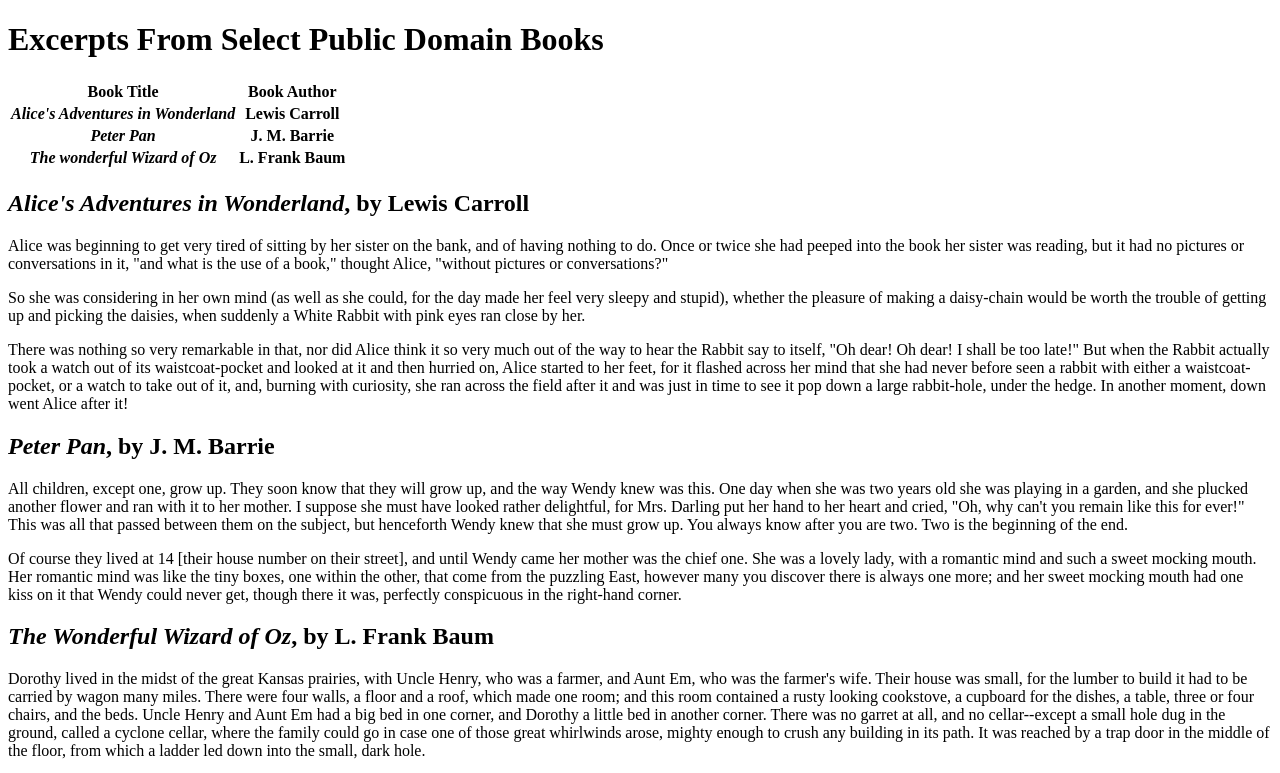
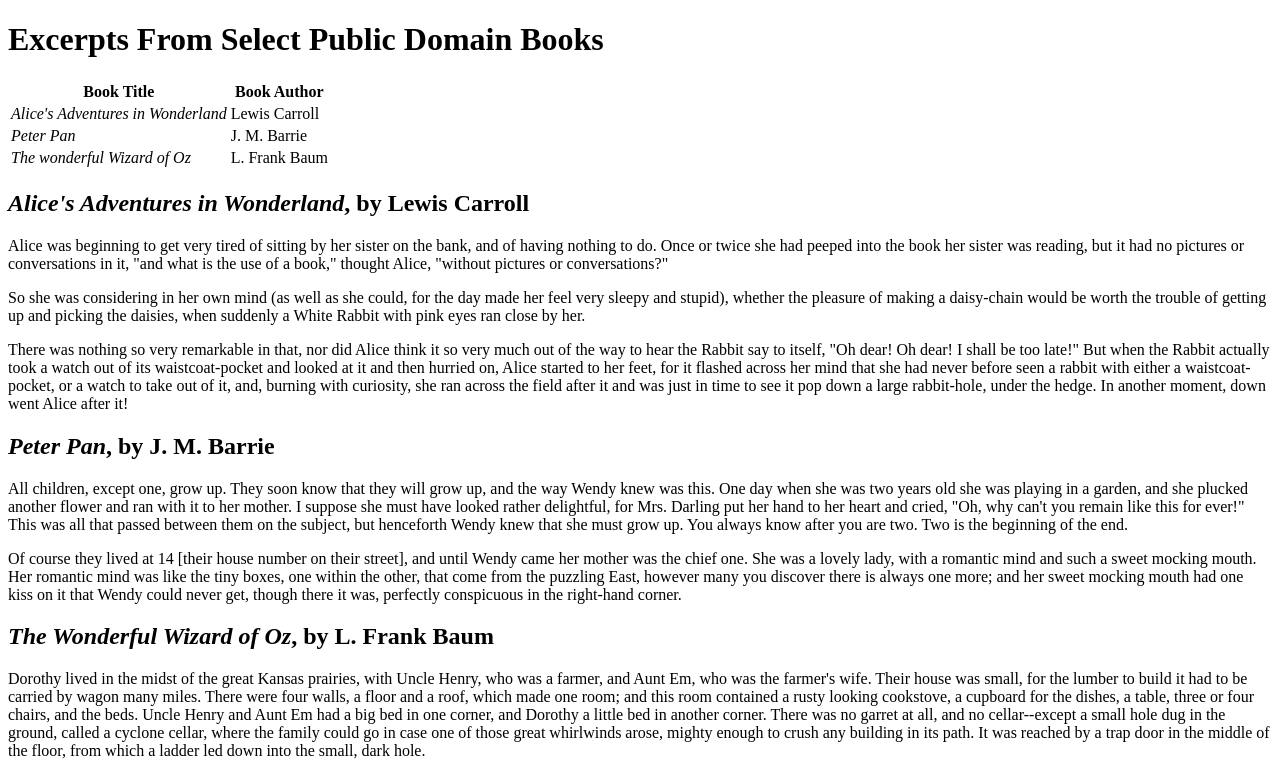
Before and after one commit to msoto6/Lab-3, a plain HTML site: page index.html in a window 1280 px wide. Shown: the top 773 px of the page. Drawn offline with Linux system fonts and the light colour scheme.

Commit message:
Update index.html
The table needed an adjustment.

```diff
--- a/index.html
+++ b/index.html
@@ -12,16 +12,16 @@
   	  <th><strong>Book Author</strong></th>
   	</tr>
   	<tr>
-  	  <th><em>Alice's Adventures in Wonderland</em></th>
-  	  <th>Lewis Carroll</th>
+  	  <td><em>Alice's Adventures in Wonderland</em></td>
+  	  <td>Lewis Carroll</td>
   	</tr>
   	<tr>
-  	  <th><em>Peter Pan</em></th>
-  	  <th>J. M. Barrie</th>
+  	  <td><em>Peter Pan</em></td>
+  	  <td>J. M. Barrie</td>
   	</tr>
   	<tr>
-  	  <th><em>The wonderful Wizard of Oz</em></th>
-  	  <th>L. Frank Baum</th>
+  	  <td><em>The wonderful Wizard of Oz</em></td>
+  	  <td>L. Frank Baum</td>
   	</tr>
   </table>
   <h2><em>Alice's Adventures in Wonderland</em>, by Lewis Carroll</h2>
```
